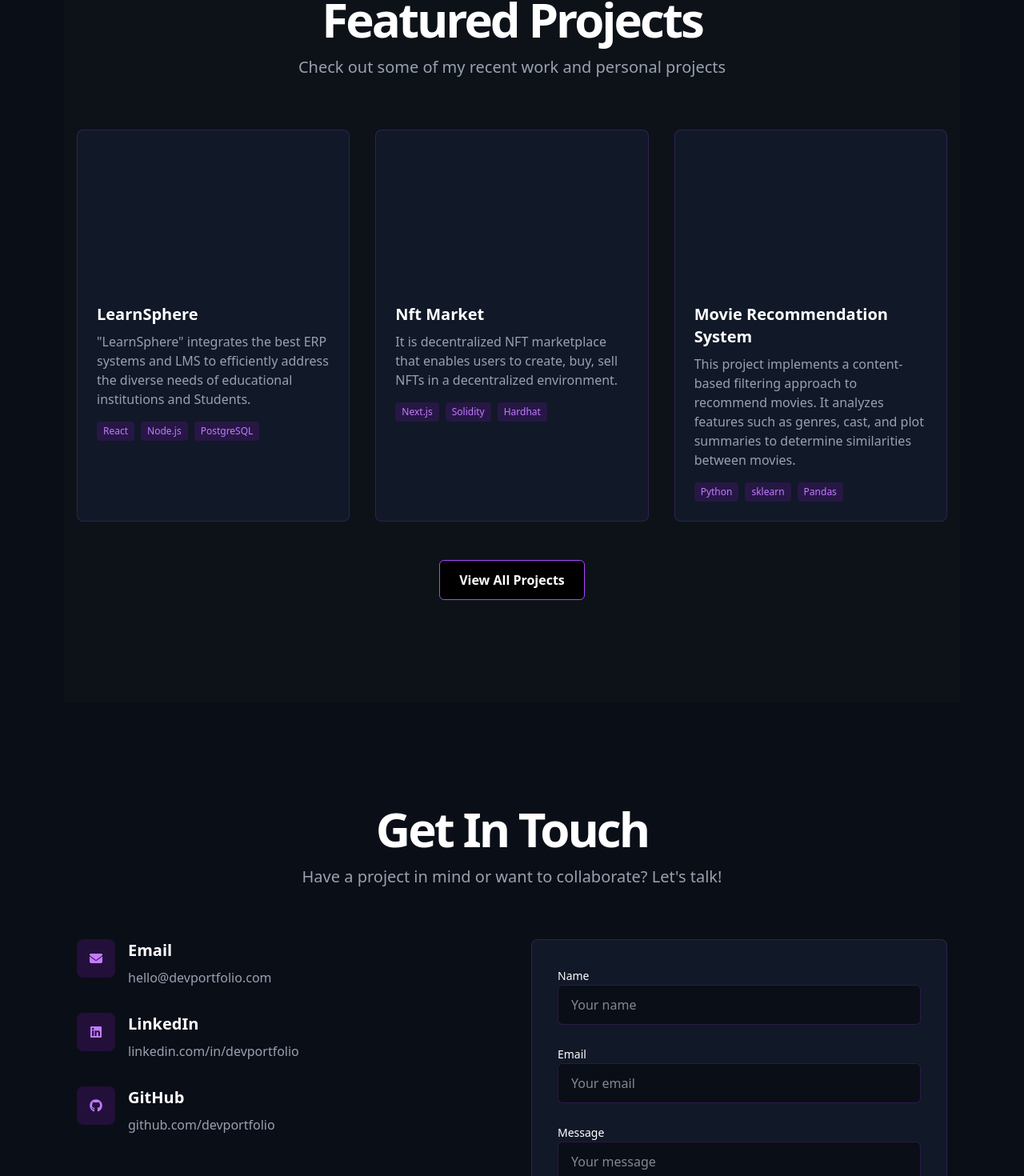
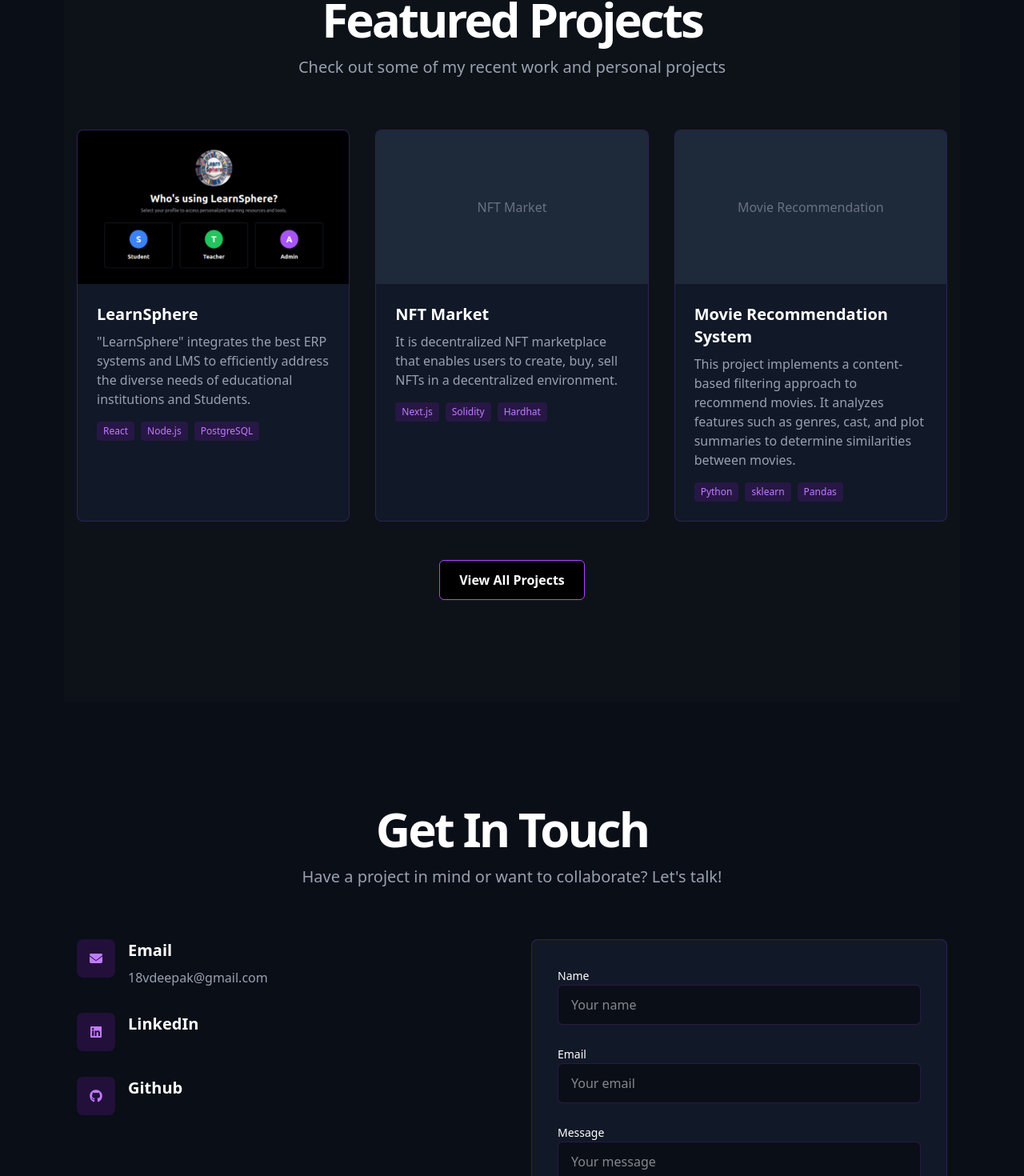
Before and after one commit to Deepak-vm/MyPortfolioWeb, a React (Vite) app: page / in a window 1280 px wide. Shown: the part 1316-2786 px from the top of the page at 80% size. Built offline with nearby package versions, Linux system fonts and the light colour scheme.

Commit message:
Added project and resume link updated

```diff
--- a/src/components/Contact.jsx
+++ b/src/components/Contact.jsx
@@ -20,7 +20,7 @@ function Contact() {
                         </div>
                         <div>
                             <h3 className="text-xl font-bold mb-2">Email</h3>
-                            <p className="text-gray-400">hello@devportfolio.com</p>
+                            <p className="text-gray-400">18vdeepak@gmail.com</p>
                         </div>
                     </div>
 
@@ -29,8 +29,8 @@ function Contact() {
                             <FontAwesomeIcon icon={faLinkedin} className="w-6 h-6 text-purple-400" />
                         </div>
                         <div>
-                            <h3 className="text-xl font-bold mb-2">LinkedIn</h3>
-                            <p className="text-gray-400">linkedin.com/in/devportfolio</p>
+                            <a href='https://www.linkedin.com/in/deepakvi18/' rel="noopener noreferrer" target="_blank" className="text-xl font-bold mb-2">LinkedIn</a>
+
                         </div>
                     </div>
 
@@ -39,8 +39,7 @@ function Contact() {
                             <FontAwesomeIcon icon={faGithub} className="w-6 h-6 text-purple-400" />
                         </div>
                         <div>
-                            <h3 className="text-xl font-bold mb-2">GitHub</h3>
-                            <p className="text-gray-400">github.com/devportfolio</p>
+                            <a href='https://github.com/deepak-vm' rel="noopener noreferrer" target="_blank" className="text-xl font-bold mb-2">Github</a>
                         </div>
                     </div>
 
--- a/src/components/Navbar.jsx
+++ b/src/components/Navbar.jsx
@@ -28,7 +28,7 @@ function Navbar() {
                     Contact
                 </Link>
             </nav>
-            <button className="px-4 py-2 text-white border border-purple-500 rounded-md hover:bg-purple-500/20 transition-colors ">
+            <button className="px-4 py-2 text-white border border-purple-500 rounded-md hover:bg-purple-500/20 transition-colors " onClick={() => window.open('https://drive.google.com/file/d/1V0nJ76sEHHoiOHojlPzN2NJAPgpU2Vaf/view?usp=sharing', '_blank')}>
                 Resume
             </button>
 
--- a/src/components/Projects.jsx
+++ b/src/components/Projects.jsx
@@ -1,4 +1,8 @@
 import React from 'react'
+import Project1 from "../assets/Project1.png"
+import { BsWindowSidebar } from 'react-icons/bs'
+// import Project2 from "../assets/Project2.png"
+// import Project3 from "../assets/Project3.png"
 
 function Projects() {
     return (
@@ -12,10 +16,10 @@ function Projects() {
                 <div className="grid md:grid-cols-2 lg:grid-cols-3 gap-8">
                     {/* Project Card 1 */}
                     <div className="bg-[#111827] rounded-lg overflow-hidden border border-purple-500/20 group">
-                        <div className="relative h-48">
-                            {/* <Image src="/placeholder.svg?height=200&width=400" alt="Project 1" fill className="object-cover" /> */}
+                        <div className="relative h-48 overflow-hidden">
+                            <img src={Project1} alt="Learnsphere" className="w-full h-full object-cover" />
                             <div className="absolute inset-0 bg-purple-600/80 opacity-0 group-hover:opacity-100 transition-opacity flex items-center justify-center">
-                                <button variant="outline" className="border-white text-white hover:bg-white/20">
+                                <button className="border border-white px-4 py-2 rounded text-white hover:bg-white/20" onClick={() => window.open('https://learnsphere-lms.vercel.app/')}>
                                     View Project
                                 </button>
                             </div>
@@ -35,17 +39,21 @@ function Projects() {
 
                     {/* Project Card 2 */}
                     <div className="bg-[#111827] rounded-lg overflow-hidden border border-purple-500/20 group">
-                        <div className="relative h-48">
-                            {/* <Image src="/placeholder.svg?height=200&width=400" alt="Project 2" fill className="object-cover" /> */}
+                        <div className="relative h-48 overflow-hidden">
+                            {/* Use placeholder image until Project2.png is available */}
+                            <div className="w-full h-full bg-gray-800 flex items-center justify-center">
+                                <span className="text-gray-500">NFT Market</span>
+                            </div>
                             <div className="absolute inset-0 bg-purple-600/80 opacity-0 group-hover:opacity-100 transition-opacity flex items-center justify-center">
-                                <button variant="outline" className="border-white text-white hover:bg-white/20">
+                                <button onClick={() => window.open('https://github.com/Deepak-vm/Decentralised_nft_marketplace')} className="border border-white px-4 py-2 rounded text-white hover:bg-white/20">
                                     View Project
                                 </button>
                             </div>
                         </div>
                         <div className="p-6">
-                            <h3 className="text-xl font-bold mb-2">Nft Market</h3>
-                            <p className="text-gray-400 mb-4">It is decentralized NFT marketplace that enables users to create, buy, sell  NFTs in a decentralized environment.
+                            <h3 className="text-xl font-bold mb-2">NFT Market</h3>
+                            <p className="text-gray-400 mb-4">
+                                It is decentralized NFT marketplace that enables users to create, buy, sell NFTs in a decentralized environment.
                             </p>
                             <div className="flex flex-wrap gap-2">
                                 <span className="px-2 py-1 bg-purple-900/30 text-purple-400 text-xs rounded">Next.js</span>
@@ -57,10 +65,13 @@ function Projects() {
 
                     {/* Project Card 3 */}
                     <div className="bg-[#111827] rounded-lg overflow-hidden border border-purple-500/20 group">
-                        <div className="relative h-48">
-                            {/* <Image src="/placeholder.svg?height=200&width=400" alt="Project 3" fill className="object-cover" /> */}
+                        <div className="relative h-48 overflow-hidden">
+                            {/* Use placeholder image until Project3.png is available */}
+                            <div className="w-full h-full bg-gray-800 flex items-center justify-center">
+                                <span className="text-gray-500">Movie Recommendation</span>
+                            </div>
                             <div className="absolute inset-0 bg-purple-600/80 opacity-0 group-hover:opacity-100 transition-opacity flex items-center justify-center">
-                                <button variant="outline" className="border-white text-white hover:bg-white/20">
+                                <button className="border border-white px-4 py-2 rounded text-white hover:bg-white/20" onClick={() => window.open('https://github.com/Deepak-vm/movie_recommendation_project')}>
                                     View Project
                                 </button>
                             </div>
@@ -81,8 +92,7 @@ function Projects() {
 
                 <div className="flex justify-center mt-12">
                     <button
-                        variant="outline"
-                        className="inline-flex items-center gap-2 px-6 py-3 text-white font-semibold bg-black border border-purple-500 rounded-md hover:bg-purple-500/20 transition-all ">
+                        className="inline-flex items-center gap-2 px-6 py-3 text-white font-semibold bg-black border border-purple-500 rounded-md hover:bg-purple-500/20 transition-all" onClick={() => window.open('https://github.com/Deepak-vm/')}>
                         View All Projects
                     </button>
                 </div>
```
Also changed, not shown: src/assets/Project1.png (added).
